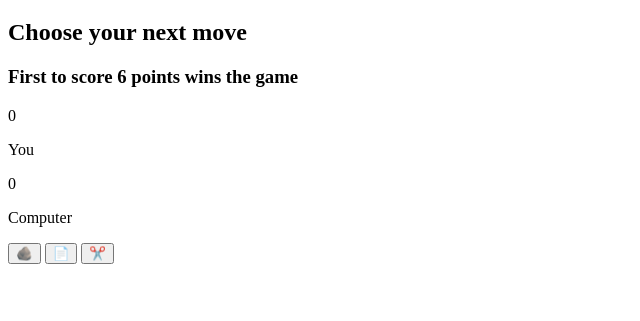
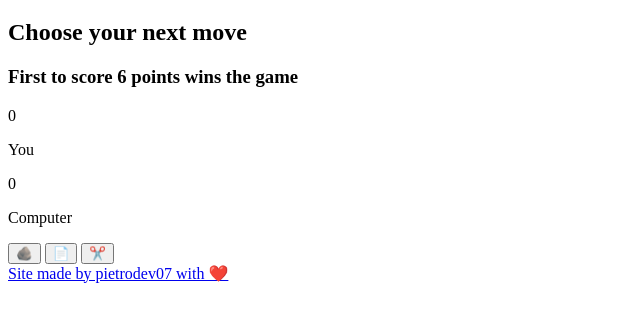
Before and after one commit to pietrodev07/rock-paper-scissors, a plain HTML site: page index.html in a window 1280 px wide. Shown: the part 61-382 px from the top of the page, without its empty margins (0-640 px from the left). Drawn offline with Linux system fonts and the light colour scheme.

Commit message:
feat: add footer section in index.html

```diff
--- a/index.html
+++ b/index.html
@@ -39,6 +39,10 @@
 
   </main>
 
+  <footer class="footer">
+    <a href="https://github.com/pietrodev07/rock-paper-scissors" target="_blank">Site made by pietrodev07 with &#10084;&#65039;</a>
+  </footer>
+
   <!-- JavaScript -->
   <script src="./js/main.js"></script>
 
```
